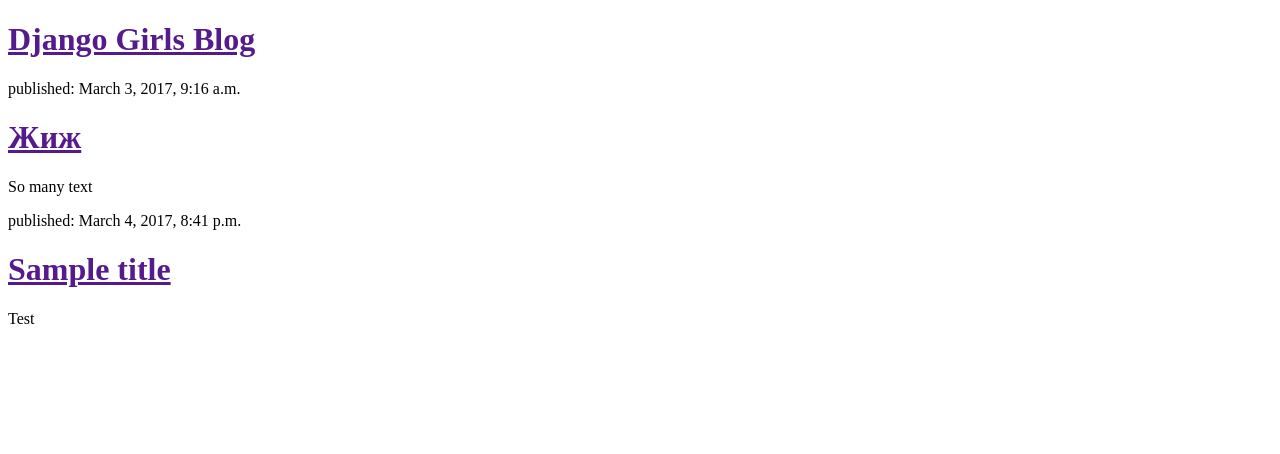
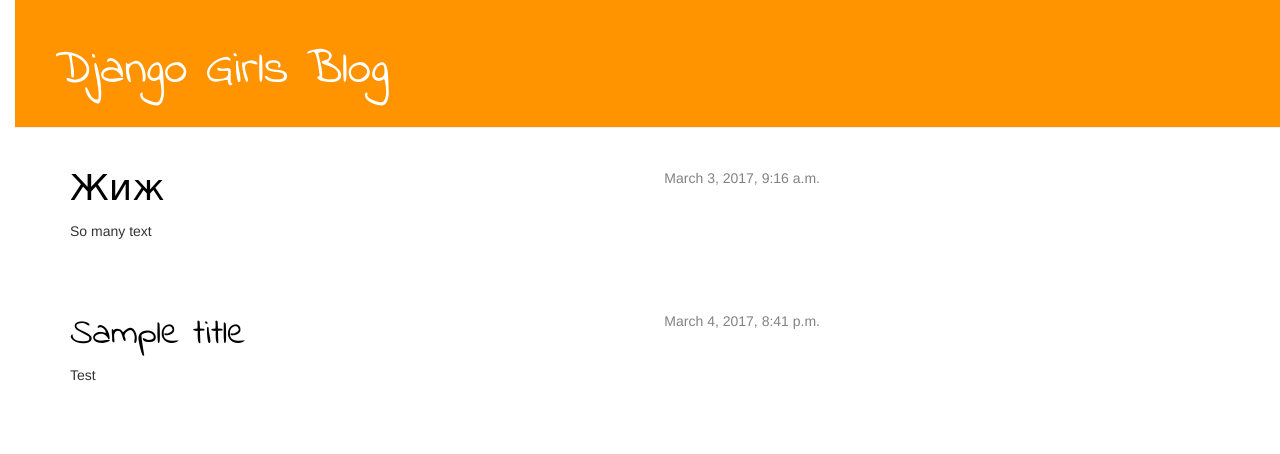
Before and after one commit to SerMcDonald/my-first-blog, a Django app: page / in a window 1280 px wide. Shown: the top 454 px of the page. Run offline with Django 3.2, Linux system fonts and the light colour scheme; data comes from the database, SQL or seed files in the repository; some libraries are stand-ins or nearby versions.

Commit message:
Added view and template for detailed blog post as well as CSS for the site.

```diff
--- /dev/null
+++ b/blog/static/css/blog.css
@@ -0,0 +1,50 @@
+h1 a {
+    color: #FCA205;
+    font-family: 'Indie Flower', cursive;
+}
+body {
+    padding-left: 15px;
+}
+.page-header {
+    background-color: #ff9400;
+    margin-top: 0;
+    padding: 20px 20px 20px 40px;
+}
+
+.page-header h1, .page-header h1 a, .page-header h1 a:visited, .page-header h1 a:active {
+    color: #ffffff;
+    font-size: 36pt;
+    text-decoration: none;
+}
+
+.content {
+    margin-left: 40px;
+}
+
+.date {
+    float: right;
+    color: #828282;
+}
+
+.save {
+    float: right;
+}
+
+.post-form textarea, .post-form input {
+    width: 100%;
+}
+
+.top-menu, .top-menu:hover, .top-menu:visited {
+    color: #ffffff;
+    float: right;
+    font-size: 26pt;
+    margin-right: 20px;
+}
+
+.post {
+    margin-bottom: 70px;
+}
+
+.post h1 a, .post h1 a:visited {
+    color: #000000;
+}
--- /dev/null
+++ b/blog/templates/blog/base.html
@@ -0,0 +1,26 @@
+{% load staticfiles %}
+<!DOCTYPE html>
+<html lang="en">
+    <head>
+        <meta charset="UTF-8">
+        <link href="https://fonts.googleapis.com/css?family=Indie+Flower" rel="stylesheet">
+        <link rel="stylesheet" href="//maxcdn.bootstrapcdn.com/bootstrap/3.2.0/css/bootstrap.min.css">
+        <link rel="stylesheet" href="//maxcdn.bootstrapcdn.com/bootstrap/3.2.0/css/bootstrap-theme.min.css">
+        <link rel="stylesheet" href="{% static 'css/blog.css' %}">
+        <title>Title</title>
+    </head>
+    <body>
+        <div  class="page-header">
+            <h1><a href="">Django Girls Blog</a></h1>
+        </div>
+
+        <div class="content container">
+            <div class="row">
+                <div class="col-md-8">
+                {% block content %}
+                {% endblock %}
+                </div>
+            </div>
+        </div>
+    </body>
+</html>
--- a/blog/templates/blog/post_list.html
+++ b/blog/templates/blog/post_list.html
@@ -1,20 +1,12 @@
-<!DOCTYPE html>
-<html lang="en">
-<head>
-    <meta charset="UTF-8">
-    <title>Title</title>
-</head>
-<body>
-    <div>
-        <h1><a href="">Django Girls Blog</a></h1>
-    </div>
-
+{% extends 'blog/base.html' %}
+{% block content %}
     {% for post in posts %}
-        <div>
-            <p>published: {{ post.published_date }}</p>
-            <h1><a href="">{{ post.title }}</a></h1>
+        <div class="post">
+            <div class="date">
+                {{ post.published_date }}
+            </div>
+            <h1><a href="{% url 'post_detail' pk=post.pk %}">{{ post.title }}</a></h1>
             <p>{{ post.text|linebreaksbr }}</p>
         </div>
     {% endfor %}
-</body>
-</html>
+{% endblock %}
--- a/blog/urls.py
+++ b/blog/urls.py
@@ -2,5 +2,6 @@ from django.conf.urls import url
 from . import views
 
 urlpatterns= [
-    url(r'^$', views.post_list, name = 'post_list')
+    url(r'^$', views.post_list, name = 'post_list'),
+    url(r'^post/(?P<pk>[0-9]+)/$', views.post_detail, name='post_detail'),
 ]
--- a/blog/views.py
+++ b/blog/views.py
@@ -1,7 +1,11 @@
-from django.shortcuts import render
+from django.shortcuts import render, get_object_or_404
 from .models import Post
 from django.utils import timezone
 # Create your views here.
 def post_list(request):
     posts=Post.objects.filter(published_date__lte=timezone.now()).order_by('published_date')
     return render(request, 'blog/post_list.html', {'posts':posts})
+
+def post_detail(request, pk):
+    post = get_object_or_404(Post, pk=pk)
+    return render(request, 'blog/post_detail.html', {'post': post})
```
Also changed, not shown: blog/templates/blog/post_detail.html (added, +13 -0 lines), blog/static/__init__.py (added), blog/static/css/__init__.py (added).
